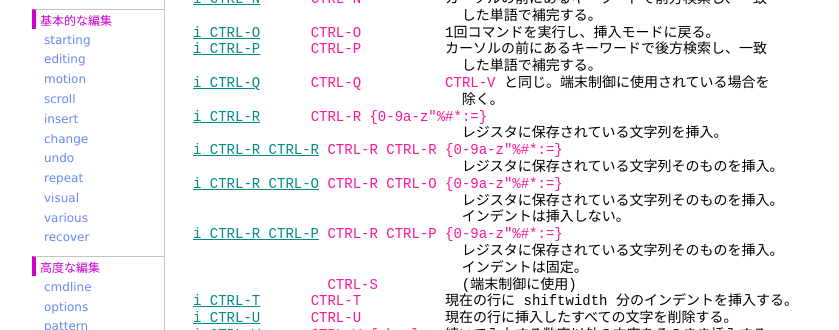
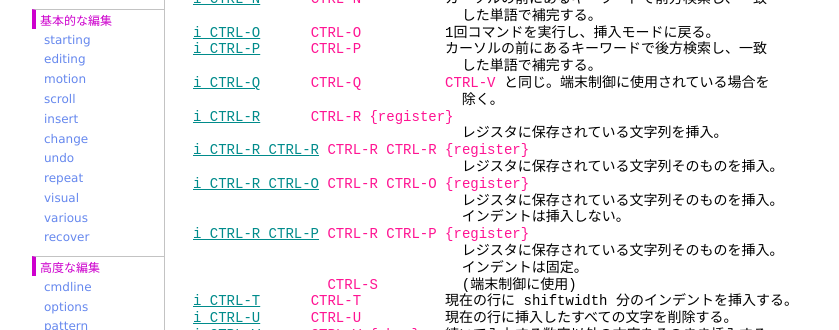
Before and after one commit to vim-jp/vimdoc-ja, a Jekyll site: the page built from vimindex.html, in a window 1280 px wide and 900 px high, scrolled down 1233 px. Shown: the part 151-481 px from the top of the window, without its empty margins (208-1047 px from the left). Built offline with Jekyll 4.4.1, drawn with Linux system fonts in a browser that asks for light colours; nearby versions of some CDN libraries; comment, search, counter and statistics services are not loaded; some of the changed text lies outside the part shown.

Commit message:
Generated by Travis JOB 2702.1
https://travis-ci.org/vim-jp/vimdoc-ja-working/builds/591303103

```diff
--- a/repeat.html
+++ b/repeat.html
@@ -3,7 +3,7 @@ layout: vimdoc
 helpname: 'repeat'
 ---
 <div id='vimCodeElement'>
-<a class="Constant" href="repeat.html" name="repeat.txt">repeat.txt</a>&nbsp;&nbsp;&nbsp;&nbsp;For&nbsp;<span class="Identifier">Vim バージョン 8.1.</span>&nbsp;&nbsp;Last change: 2019 Jun 14<br>
+<a class="Constant" href="repeat.html" name="repeat.txt">repeat.txt</a>&nbsp;&nbsp;&nbsp;&nbsp;For&nbsp;<span class="Identifier">Vim バージョン 8.1.</span>&nbsp;&nbsp;Last change: 2019 Sep 20<br>
 <br>
 <br>
 &nbsp;&nbsp;&nbsp;&nbsp;&nbsp;&nbsp;&nbsp;&nbsp;&nbsp;&nbsp;&nbsp;&nbsp;&nbsp;&nbsp;&nbsp;&nbsp;<span class="Identifier">VIMリファレンスマニュアル&nbsp;&nbsp;&nbsp;&nbsp;by Bram Moolenaar</span><br>
@@ -219,10 +219,10 @@ Vim script の書き方はユーザーマニュアルの41章<a class="Identifie
 <br>
 &nbsp;&nbsp;&nbsp;&nbsp;&nbsp;&nbsp;&nbsp;&nbsp;&nbsp;&nbsp;&nbsp;&nbsp;&nbsp;&nbsp;&nbsp;&nbsp;&nbsp;&nbsp;&nbsp;&nbsp;&nbsp;&nbsp;&nbsp;&nbsp;<span class="Special">{file}</span>がワイルドカードを含んでいるとそれは展開される。<br>
 &nbsp;&nbsp;&nbsp;&nbsp;&nbsp;&nbsp;&nbsp;&nbsp;&nbsp;&nbsp;&nbsp;&nbsp;&nbsp;&nbsp;&nbsp;&nbsp;&nbsp;&nbsp;&nbsp;&nbsp;&nbsp;&nbsp;&nbsp;&nbsp;例:<br>
-<div class="helpExample">&nbsp;&nbsp;&nbsp;&nbsp;&nbsp;&nbsp;&nbsp;&nbsp;&nbsp;&nbsp;&nbsp;&nbsp;&nbsp;&nbsp;&nbsp;&nbsp;&nbsp;&nbsp;&nbsp;&nbsp;&nbsp;&nbsp;&nbsp;&nbsp;&nbsp;&nbsp;&nbsp;&nbsp;&nbsp;&nbsp;&nbsp;&nbsp;:runtime! plugin/*.vim</div>
+<div class="helpExample">&nbsp;&nbsp;&nbsp;&nbsp;&nbsp;&nbsp;&nbsp;&nbsp;&nbsp;&nbsp;&nbsp;&nbsp;&nbsp;&nbsp;&nbsp;&nbsp;&nbsp;&nbsp;&nbsp;&nbsp;&nbsp;&nbsp;&nbsp;&nbsp;&nbsp;&nbsp;&nbsp;&nbsp;&nbsp;&nbsp;&nbsp;&nbsp;:runtime! plugin/**/*.vim</div>
 &nbsp;&nbsp;&nbsp;&nbsp;&nbsp;&nbsp;&nbsp;&nbsp;&nbsp;&nbsp;&nbsp;&nbsp;&nbsp;&nbsp;&nbsp;&nbsp;&nbsp;&nbsp;&nbsp;&nbsp;&nbsp;&nbsp;&nbsp; これはVimが起動時にプラグインファイルを読み込むのに使っ<br>
 &nbsp;&nbsp;&nbsp;&nbsp;&nbsp;&nbsp;&nbsp;&nbsp;&nbsp;&nbsp;&nbsp;&nbsp;&nbsp;&nbsp;&nbsp;&nbsp;&nbsp;&nbsp;&nbsp;&nbsp;&nbsp;&nbsp;&nbsp;&nbsp;ているものである。次のは似ているが:<br>
-<div class="helpExample">&nbsp;&nbsp;&nbsp;&nbsp;&nbsp;&nbsp;&nbsp;&nbsp;&nbsp;&nbsp;&nbsp;&nbsp;&nbsp;&nbsp;&nbsp;&nbsp;&nbsp;&nbsp;&nbsp;&nbsp;&nbsp;&nbsp;&nbsp;&nbsp;&nbsp;&nbsp;&nbsp;&nbsp;&nbsp;&nbsp;&nbsp;&nbsp;:runtime plugin/*.vim</div>
+<div class="helpExample">&nbsp;&nbsp;&nbsp;&nbsp;&nbsp;&nbsp;&nbsp;&nbsp;&nbsp;&nbsp;&nbsp;&nbsp;&nbsp;&nbsp;&nbsp;&nbsp;&nbsp;&nbsp;&nbsp;&nbsp;&nbsp;&nbsp;&nbsp;&nbsp;&nbsp;&nbsp;&nbsp;&nbsp;&nbsp;&nbsp;&nbsp;&nbsp;:runtime plugin/**/*.vim</div>
 &nbsp;&nbsp;&nbsp;&nbsp;&nbsp;&nbsp;&nbsp;&nbsp;&nbsp;&nbsp;&nbsp;&nbsp;&nbsp;&nbsp;&nbsp;&nbsp;&nbsp;&nbsp;&nbsp;&nbsp;&nbsp;&nbsp;&nbsp; これは最初に見つかったファイルだけを読み込む。<br>
 <br>
 &nbsp;&nbsp;&nbsp;&nbsp;&nbsp;&nbsp;&nbsp;&nbsp;&nbsp;&nbsp;&nbsp;&nbsp;&nbsp;&nbsp;&nbsp;&nbsp;&nbsp;&nbsp;&nbsp;&nbsp;&nbsp;&nbsp;&nbsp;&nbsp;<a class="Type" href="options.html#'verbose'">'verbose'</a>&nbsp;が1以上ならファイルが見つからないときにメッ<br>
--- a/vimindex.html
+++ b/vimindex.html
@@ -3,7 +3,7 @@ layout: vimdoc
 helpname: 'vimindex'
 ---
 <div id='vimCodeElement'>
-<a class="Constant" href="vimindex.html" name="index.txt">index.txt</a>&nbsp;&nbsp;&nbsp;&nbsp; For&nbsp;<span class="Identifier">Vim バージョン 8.1.</span>&nbsp;&nbsp;Last change: 2019 Sep 02<br>
+<a class="Constant" href="vimindex.html" name="index.txt">index.txt</a>&nbsp;&nbsp;&nbsp;&nbsp; For&nbsp;<span class="Identifier">Vim バージョン 8.1.</span>&nbsp;&nbsp;Last change: 2019 Sep 27<br>
 <br>
 <br>
 &nbsp;&nbsp;&nbsp;&nbsp;&nbsp;&nbsp;&nbsp;&nbsp;&nbsp;&nbsp;&nbsp;&nbsp;&nbsp;&nbsp;&nbsp;&nbsp;&nbsp;&nbsp;<span class="Identifier">VIMリファレンスマニュアル&nbsp;&nbsp;&nbsp;&nbsp;&nbsp;&nbsp; by Bram Moolenaar</span><br>
@@ -79,14 +79,14 @@ Vim変数の一覧は<a class="Identifier" href="eval.html#vim-variable">vim-var
 &nbsp;&nbsp;&nbsp;&nbsp;&nbsp;&nbsp;&nbsp;&nbsp;&nbsp;&nbsp;&nbsp;&nbsp;&nbsp;&nbsp;&nbsp;&nbsp;&nbsp;&nbsp;&nbsp;&nbsp;&nbsp;&nbsp;&nbsp;&nbsp;&nbsp;&nbsp;&nbsp;&nbsp;&nbsp;&nbsp;&nbsp;&nbsp;した単語で補完する。<br>
 <a class="Identifier" href="insert.html#i_CTRL-Q">i_CTRL-Q</a>&nbsp;&nbsp;&nbsp;&nbsp;&nbsp;&nbsp;<span class="Special">CTRL-Q</span>&nbsp;&nbsp;&nbsp;&nbsp;&nbsp;&nbsp;&nbsp;&nbsp;&nbsp;&nbsp;<span class="Special">CTRL-V</span>&nbsp;と同じ。端末制御に使用されている場合を<br>
 &nbsp;&nbsp;&nbsp;&nbsp;&nbsp;&nbsp;&nbsp;&nbsp;&nbsp;&nbsp;&nbsp;&nbsp;&nbsp;&nbsp;&nbsp;&nbsp;&nbsp;&nbsp;&nbsp;&nbsp;&nbsp;&nbsp;&nbsp;&nbsp;&nbsp;&nbsp;&nbsp;&nbsp;&nbsp;&nbsp;&nbsp;&nbsp;除く。<br>
-<a class="Identifier" href="insert.html#i_CTRL-R">i_CTRL-R</a>&nbsp;&nbsp;&nbsp;&nbsp;&nbsp;&nbsp;<span class="Special">CTRL-R</span>&nbsp;<span class="Special">{0-9a-z&quot;%#*:=}</span><br>
+<a class="Identifier" href="insert.html#i_CTRL-R">i_CTRL-R</a>&nbsp;&nbsp;&nbsp;&nbsp;&nbsp;&nbsp;<span class="Special">CTRL-R</span>&nbsp;<span class="Special">{register}</span><br>
 &nbsp;&nbsp;&nbsp;&nbsp;&nbsp;&nbsp;&nbsp;&nbsp;&nbsp;&nbsp;&nbsp;&nbsp;&nbsp;&nbsp;&nbsp;&nbsp;&nbsp;&nbsp;&nbsp;&nbsp;&nbsp;&nbsp;&nbsp;&nbsp;&nbsp;&nbsp;&nbsp;&nbsp;&nbsp;&nbsp;&nbsp;&nbsp;レジスタに保存されている文字列を挿入。<br>
-<a class="Identifier" href="insert.html#i_CTRL-R_CTRL-R">i_CTRL-R_CTRL-R</a>&nbsp;<span class="Special">CTRL-R</span>&nbsp;<span class="Special">CTRL-R</span>&nbsp;<span class="Special">{0-9a-z&quot;%#*:=}</span><br>
+<a class="Identifier" href="insert.html#i_CTRL-R_CTRL-R">i_CTRL-R_CTRL-R</a>&nbsp;<span class="Special">CTRL-R</span>&nbsp;<span class="Special">CTRL-R</span>&nbsp;<span class="Special">{register}</span><br>
 &nbsp;&nbsp;&nbsp;&nbsp;&nbsp;&nbsp;&nbsp;&nbsp;&nbsp;&nbsp;&nbsp;&nbsp;&nbsp;&nbsp;&nbsp;&nbsp;&nbsp;&nbsp;&nbsp;&nbsp;&nbsp;&nbsp;&nbsp;&nbsp;&nbsp;&nbsp;&nbsp;&nbsp;&nbsp;&nbsp;&nbsp;&nbsp;レジスタに保存されている文字列そのものを挿入。<br>
-<a class="Identifier" href="insert.html#i_CTRL-R_CTRL-O">i_CTRL-R_CTRL-O</a>&nbsp;<span class="Special">CTRL-R</span>&nbsp;<span class="Special">CTRL-O</span>&nbsp;<span class="Special">{0-9a-z&quot;%#*:=}</span><br>
+<a class="Identifier" href="insert.html#i_CTRL-R_CTRL-O">i_CTRL-R_CTRL-O</a>&nbsp;<span class="Special">CTRL-R</span>&nbsp;<span class="Special">CTRL-O</span>&nbsp;<span class="Special">{register}</span><br>
 &nbsp;&nbsp;&nbsp;&nbsp;&nbsp;&nbsp;&nbsp;&nbsp;&nbsp;&nbsp;&nbsp;&nbsp;&nbsp;&nbsp;&nbsp;&nbsp;&nbsp;&nbsp;&nbsp;&nbsp;&nbsp;&nbsp;&nbsp;&nbsp;&nbsp;&nbsp;&nbsp;&nbsp;&nbsp;&nbsp;&nbsp;&nbsp;レジスタに保存されている文字列そのものを挿入。<br>
 &nbsp;&nbsp;&nbsp;&nbsp;&nbsp;&nbsp;&nbsp;&nbsp;&nbsp;&nbsp;&nbsp;&nbsp;&nbsp;&nbsp;&nbsp;&nbsp;&nbsp;&nbsp;&nbsp;&nbsp;&nbsp;&nbsp;&nbsp;&nbsp;&nbsp;&nbsp;&nbsp;&nbsp;&nbsp;&nbsp;&nbsp;&nbsp;インデントは挿入しない。<br>
-<a class="Identifier" href="insert.html#i_CTRL-R_CTRL-P">i_CTRL-R_CTRL-P</a>&nbsp;<span class="Special">CTRL-R</span>&nbsp;<span class="Special">CTRL-P</span>&nbsp;<span class="Special">{0-9a-z&quot;%#*:=}</span><br>
+<a class="Identifier" href="insert.html#i_CTRL-R_CTRL-P">i_CTRL-R_CTRL-P</a>&nbsp;<span class="Special">CTRL-R</span>&nbsp;<span class="Special">CTRL-P</span>&nbsp;<span class="Special">{register}</span><br>
 &nbsp;&nbsp;&nbsp;&nbsp;&nbsp;&nbsp;&nbsp;&nbsp;&nbsp;&nbsp;&nbsp;&nbsp;&nbsp;&nbsp;&nbsp;&nbsp;&nbsp;&nbsp;&nbsp;&nbsp;&nbsp;&nbsp;&nbsp;&nbsp;&nbsp;&nbsp;&nbsp;&nbsp;&nbsp;&nbsp;&nbsp;&nbsp;レジスタに保存されている文字列そのものを挿入。<br>
 &nbsp;&nbsp;&nbsp;&nbsp;&nbsp;&nbsp;&nbsp;&nbsp;&nbsp;&nbsp;&nbsp;&nbsp;&nbsp;&nbsp;&nbsp;&nbsp;&nbsp;&nbsp;&nbsp;&nbsp;&nbsp;&nbsp;&nbsp;&nbsp;&nbsp;&nbsp;&nbsp;&nbsp;&nbsp;&nbsp;&nbsp;&nbsp;インデントは固定。<br>
 &nbsp;&nbsp;&nbsp;&nbsp;&nbsp;&nbsp;&nbsp;&nbsp;&nbsp;&nbsp;&nbsp;&nbsp;&nbsp;&nbsp;&nbsp;&nbsp;<span class="Special">CTRL-S</span>&nbsp;&nbsp;&nbsp;&nbsp;&nbsp;&nbsp;&nbsp;&nbsp;&nbsp;&nbsp;(端末制御に使用)<br>
```
